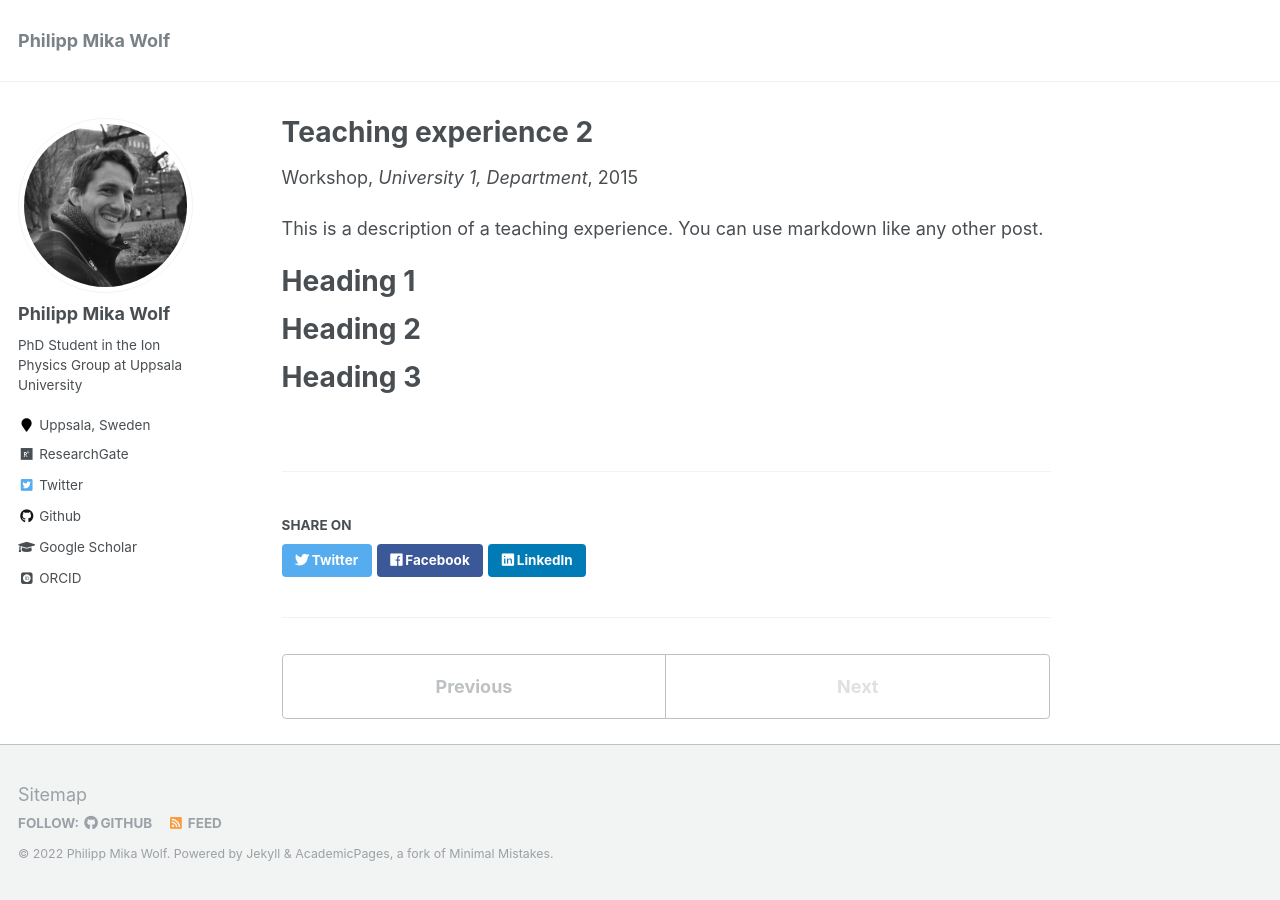
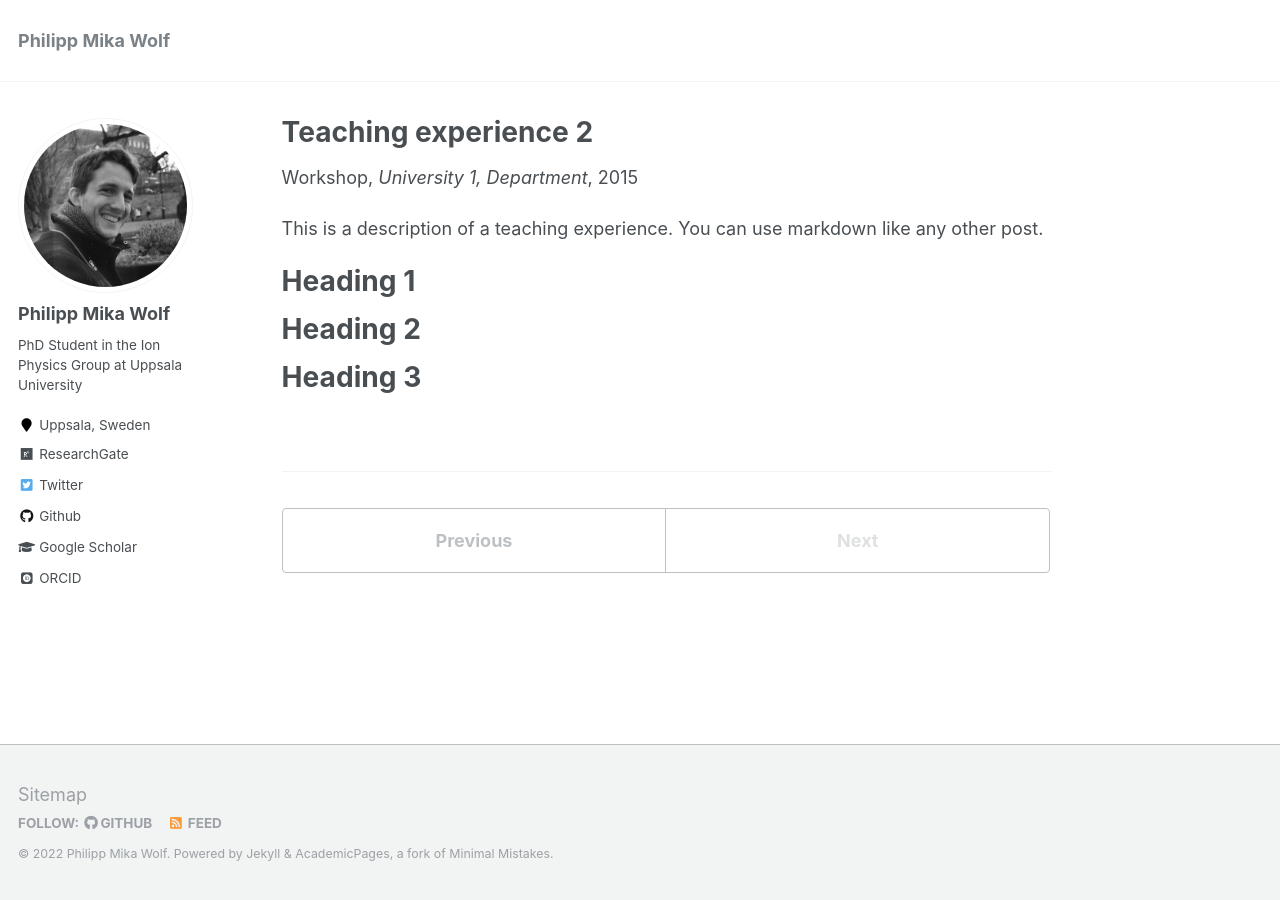
Before and after one commit to philipp-mika-wolf/philipp-mika-wolf.github.io, a Jekyll site: the page built from _teaching/2015-spring-teaching-2.md, in a window 1280 px wide. Built offline with Jekyll 4.4.1, drawn with Linux system fonts in a browser that asks for light colours; some web fonts are replaced; some of the changed lines change nothing that is shown.

Commit message:
Update _config.yml

```diff
--- a/_config.yml
+++ b/_config.yml
@@ -199,8 +199,8 @@ defaults:
       layout: single
       author_profile: true
       read_time: true
-      comments: true
-      share: true
+      comments: false
+      share: false
       related: true
   # _pages
   - scope:
@@ -216,8 +216,8 @@ defaults:
     values:
       layout: single
       author_profile: true
-      share: true
-      comments: true
+      share: false
+      comments: false
   # _publications
   - scope:
       path: ""
@@ -225,8 +225,8 @@ defaults:
     values:
       layout: single
       author_profile: true
-      share: true
-      comments: true
+      share: false
+      comments: false
   # _portfolio
   - scope:
       path: ""
@@ -234,8 +234,8 @@ defaults:
     values:
       layout: single
       author_profile: true
-      share: true
-      comment: true
+      share: false
+      comment: false
   # _talks
   - scope:
       path: ""
@@ -243,7 +243,7 @@ defaults:
     values:
       layout: talk
       author_profile: true
-      share: true
+      share: false
 
 # Sass/SCSS
 sass:
```
